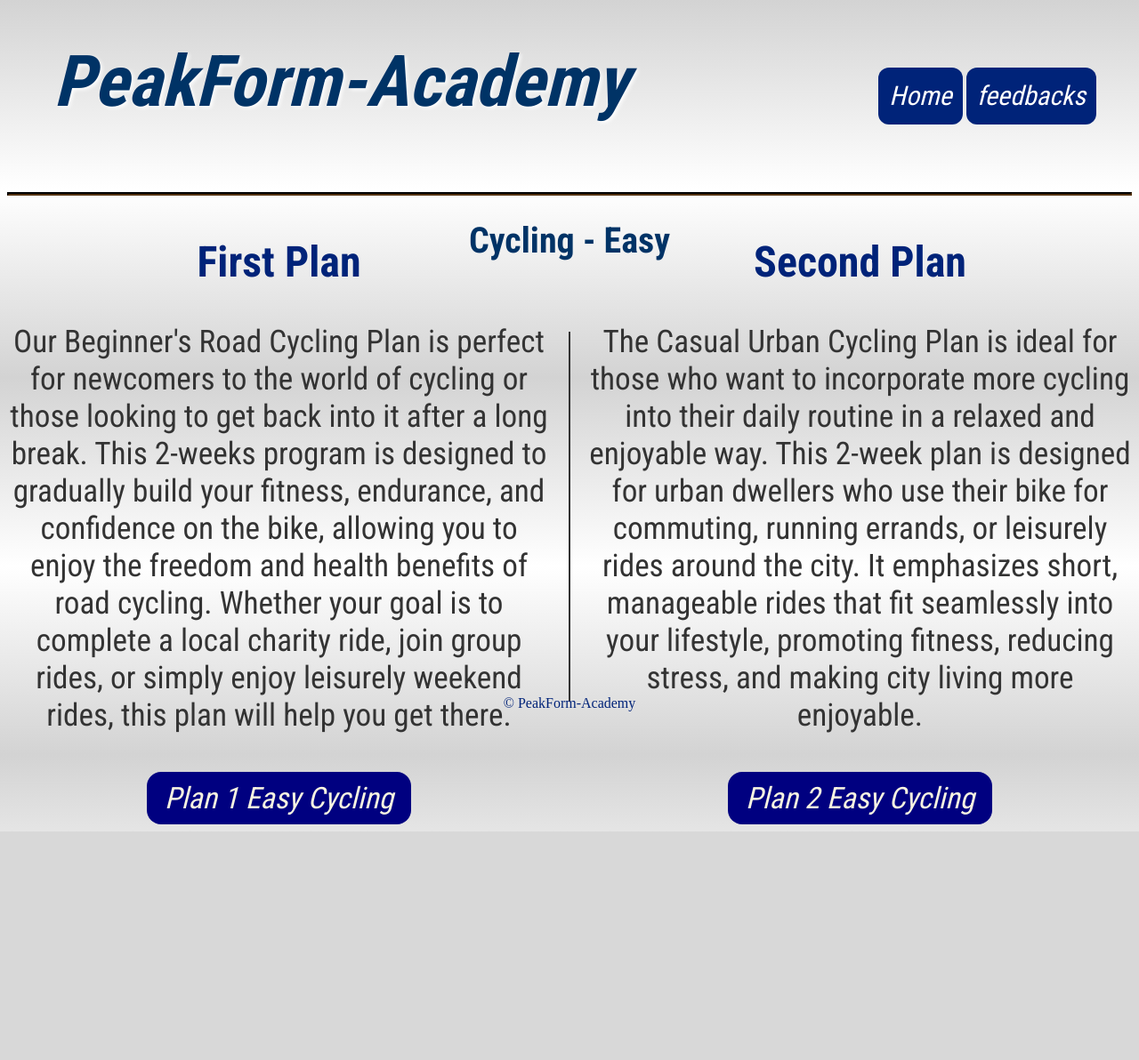
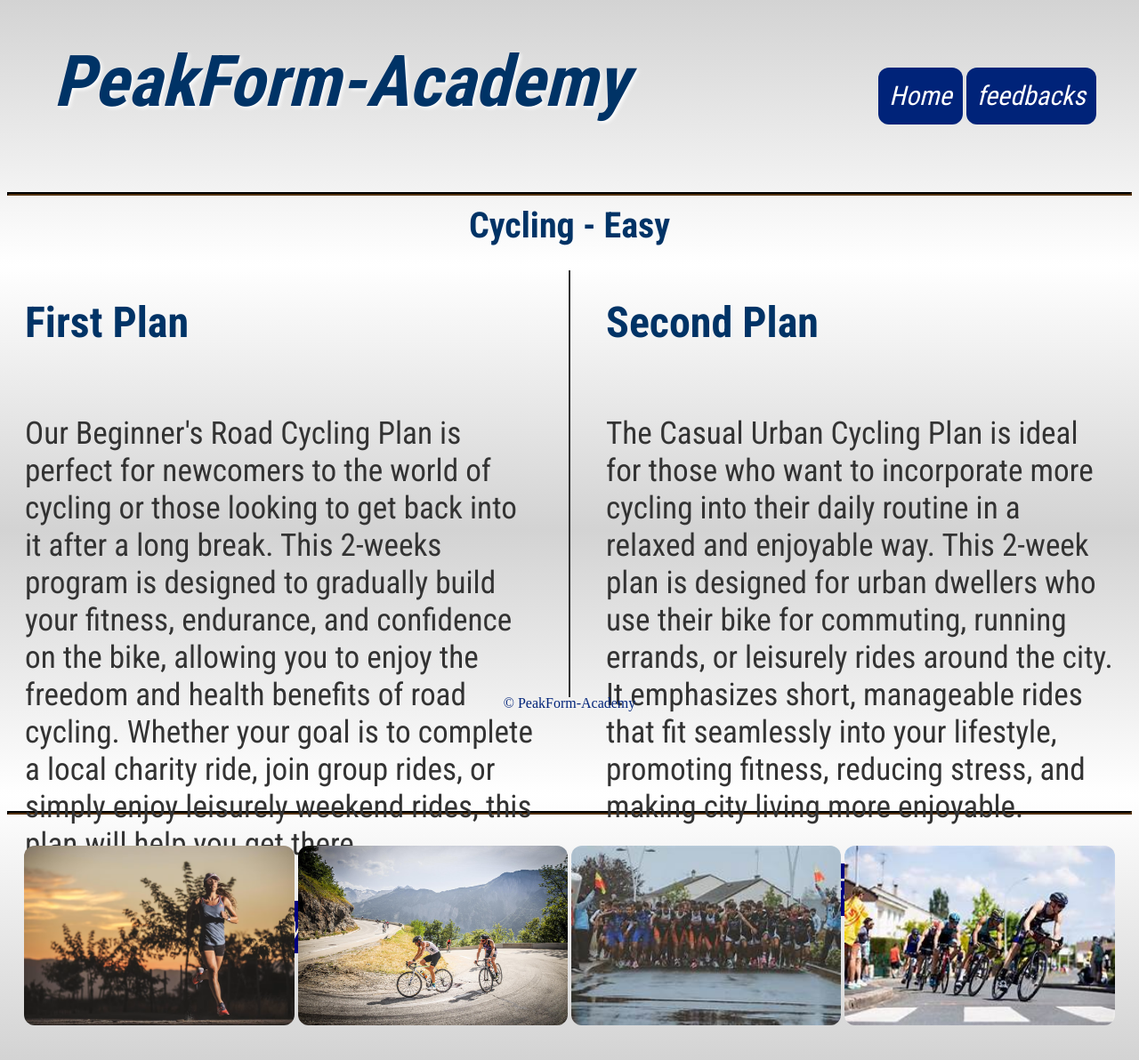
Before and after one commit to benjaMRW/PFA_git, a Flask app: page /level/1/1 in a window 1280 px wide. Shown: the whole page at 89% size. Before the commit the page ends 935 px from the top, so only its background shows below. Run offline with Flask 3, Linux system fonts and the light colour scheme; data comes from the database, SQL or seed files in the repository; both versions use the stored data as it was after the commit.

Commit message:
i finish the website purpose now i going to improve it with details

```diff
--- a/TPTI/routes.py
+++ b/TPTI/routes.py
@@ -1,6 +1,7 @@
-from flask import Flask, render_template, request, redirect, url_for, session
+from flask import Flask, render_template, request, redirect, url_for, session, jsonify
 import sqlite3
 from datetime import datetime
+import re
 app = Flask(__name__)
 
 @app.route('/')
@@ -67,6 +68,52 @@ def plan(id1, id2, id3):
 
     return render_template('plan.html', sports=sports_data, level=level_data, plan=plan_data)
 
+bad_names = [
+    'racistname',
+    'offensivename',
+    'vulgarnickname',
+    'inappropriatename',
+    'insultingalias',
+    'discriminatoryname',
+    'expletivehandle',
+    'offensivehandle',
+    'tabooname',
+    'bannedname',
+    'inflammatoryterm',
+    'disrespectfulname',
+    'hatespeechname',
+    'profanepersona',
+    'defamatoryname',
+    'obscenehandle',
+    'controversialalias',
+    'derogatoryname',
+    'explicitnickname',
+    'provocativename'
+]
+bad_words = [
+    'abuse',
+    'asshole',
+    'bastard',
+    'bitch',
+    'cock',
+    'cunt',
+    'damn',
+    'dick',
+    'fuck',
+    'jerk',
+    'piss',
+    'shit',
+    'slut',
+    'whore',
+    'nigger',
+    'faggot',
+    'retard',
+    'spastic',
+    'twat',
+    'wanker'
+    # Add more words as necessary
+]
+
 @app.route('/feedback', methods=['POST'])
 def submit_feedback():
     username = request.form.get('username')
@@ -75,6 +122,10 @@ def submit_feedback():
 
     if not username or not content or not plan:
         return "Username, content, and plan are required", 400
+
+    # Check for bad words in the content
+    if has_bad_words(content):
+        return jsonify({'error': 'Feedback contains inappropriate content'}), 400
 
     conn = sqlite3.connect('PFA.db')
     cursor = conn.cursor()
@@ -103,10 +154,17 @@ def display_feedback():
 
     return render_template('DisplayFeedback.html', feedbacks=formatted_feedbacks)
 
-def format_name(username):
-    return username.replace('[', '').replace(']', '')
+# Function to check for bad words
+def has_bad_words(feedback):
+    # Convert feedback to lowercase to make the filter case-insensitive
+    feedback_lower = feedback.lower()
 
+    # Check if feedback contains any of the bad words
+    for word in bad_words:
+        if re.search(r'\b' + re.escape(word) + r'\b', feedback_lower):
+            return True  # Found a bad word
 
+    return False  # No bad words found
 
 if __name__ == '__main__':
     app.run(debug=True)
--- a/TPTI/static/css/style.css
+++ b/TPTI/static/css/style.css
@@ -6,6 +6,16 @@ h1{
   font-family: 'Roboto Condensed', sans-serif;
   font-size: 250%;
   color: #003366;
+  clear: both;
+  margin-top: 10px; /* Add some space above headings */
+}
+h2
+{
+  font-family: 'Roboto Condensed', sans-serif;
+  font-size: 280%;
+  color: #003366;
+  clear: both;
+  margin-top: 10px; /* Add some space above headings */
 }
 p{
   font-family: 'Roboto Condensed', sans-serif;
@@ -159,15 +169,37 @@ img{
 
 .container {
   display: flex;
-  align-items: center;
   justify-content: center;
-  height: 65vh; /* Full viewport height for demonstration */
+
+  align-items: stretch;
+
 }
+.tall-container {
+  height: 75vh; /* Adjust height for tall container */
+}
+.short-container {
+  height: auto; /* Adjust height for short container */
+  margin: 10px;
+}
+
 .content {
   flex: 1;
-  padding: 15x;
-  text-align: center;
+  padding: 20px;
+  text-align: auto;
+  height: auto;
+  box-sizing: border-box;
 }
+.content.left,
+.content.right {
+    display: flex;
+    flex-direction: column;
+    height: auto
+}
+.left
+{
+text-align: left;
+}
+
 .vertical-line {
   width: 2px;
   background-color: #333;
--- a/TPTI/templates/level.html
+++ b/TPTI/templates/level.html
@@ -2,31 +2,29 @@
 {%block content%}
 <!DOCTYPE html>
 <html lang="en">
-<head>
 
-</head>
 <body>
     <center><h1>{{ sports[1] }} - {{ level[1] }}</h1></center>
 
 
     {% if sports[0] == 2 and level[0] == 1 %}
-    <div class="container">
-        <div class="content">
+    <div class="container tall-container">
+        <div class="content left">
             <h2>First Plan</h2>
             <P>Overview:
                 This beginner's 5K training plan is designed for those who are new to running or looking to ease back into it after a break. The plan spans 2-weeks, gradually building your endurance and strength to help you comfortably run a 5K (3.1 miles) by the end of the program. Each week includes a mix of walking and running, with rest days to ensure proper recovery.</P>
-             <button class="button">
+             <center><button class="button">
                  <a href="/plan/2/1/1">Plan 1 Easy {{ sports[1] }}</a>
-             </button>
+             </button></center>
         </div>
 
         <div class="vertical-line"></div>
-        <div class="content">
+        <div class="content right">
             <h2>Second Plan</h2>
             <p>The Casual Park Runner's Plan is perfect for those who enjoy a relaxed approach to running and want to build or maintain a consistent running habit. This plan is designed for people who enjoy running as a way to stay active and unwind, without the pressure of a race or strict training regimen. The plan spans 2-weeks and includes a mix of running, walking, and rest days to promote a healthy, balanced lifestyle.</p>
-            <button class="button">
+            <center><button class="button">
                 <a href="/plan/2/1/2">Plan 2 Easy {{ sports[1] }}</a>
-            </button>
+            </button></center>
         </div>
     </div>
 
@@ -34,45 +32,45 @@
     {% endif %}
 
     {% if sports[0] == 2 and level[0] == 2 %}
-    <div class="container">
-        <div class="content">
+    <div class="container tall-container">
+        <div class="content left">
             <h2>First Plan</h2>
             <p>This Advanced Half Marathon Training Plan is tailored for experienced runners who want to improve their performance and achieve a personal best in their next half marathon. The plan spans 2-weeks, focusing on building speed, endurance, and strength through a mix of long runs, speed workouts, tempo runs, and cross-training. It's designed for runners who already have a solid base and can comfortably run 21km.</p>
-            <button class="button">
+            <center><button class="button">
                 <a href="/plan/2/2/3">Plan 1 hard {{ sports[1] }}</a>
-            </button>
+            </button></center>
         </div>
 
         <div class="vertical-line"></div>
 
-        <div class="content">
+        <div class="content right">
             <h2>Second Plan</h2>
             <p>The Advanced Speed Training Plan is designed for experienced runners aiming to improve their speed and overall performance in races ranging from 5K to half marathons. This 2-weeks program focuses on interval training, tempo runs, hill workouts, and sprints to develop speed, power, and agility. It’s suitable for runners who already have a solid mileage base and are looking to push their limits.</p>
-            <button class="button">
+            <center><button class="button">
                 <a href="/plan/2/2/4">Plan 2 hard {{ sports[1] }}</a>
-            </button>
+            </button></center>
         </div>
     </div>
 
     {% endif %}
 
     {% if sports[0] == 1 and level[0] == 1 %}
-    <div class="container">
-        <div class="content">
+    <div class="container tall-container">
+        <div class="content left">
             <h2>First Plan</h2>
             <p>Our Beginner's Road Cycling Plan is perfect for newcomers to the world of cycling or those looking to get back into it after a long break. This 2-weeks program is designed to gradually build your fitness, endurance, and confidence on the bike, allowing you to enjoy the freedom and health benefits of road cycling. Whether your goal is to complete a local charity ride, join group rides, or simply enjoy leisurely weekend rides, this plan will help you get there.</p>
-            <button class="button">
+            <center><button class="button">
                 <a href="/plan/2/3/5">Plan 1 Easy {{ sports[1] }}</a>
-            </button>
+            </button></center>
         </div>
 
         <div class="vertical-line"></div>
-        <div class="content">
+        <div class="content right">
             <h2>Second Plan</h2>
             <p>The Casual Urban Cycling Plan is ideal for those who want to incorporate more cycling into their daily routine in a relaxed and enjoyable way. This 2-week plan is designed for urban dwellers who use their bike for commuting, running errands, or leisurely rides around the city. It emphasizes short, manageable rides that fit seamlessly into your lifestyle, promoting fitness, reducing stress, and making city living more enjoyable.</p>
-            <button class="button">
+            <center><button class="button">
                 <a href="/plan/2/3/6">Plan 2 Easy {{ sports[1] }}</a>
-            </button>
+            </button></center>
         </div>
     </div>
 
@@ -80,34 +78,42 @@
     {% endif %}
 
     {% if sports[0] == 1 and level[0] == 2 %}
-    <div class="container">
-        <div class="content">
+    <div class="container tall-container">
+        <div class="content right">
             <h2>First Plan</h2>
             <P>this first plan is an Advanced Endurance Cycling Plan, designed for seasoned cyclists looking to push their limits and achieve peak performance. This plan focuses on building exceptional endurance, improving cardiovascular fitness, and enhancing overall cycling efficiency. Whether you're preparing for a long-distance event or simply aiming to boost your stamina, this plan will help you reach your goals.</P>
-            <button class="button">
+            <center><button class="button">
                 <a href="/plan/2/4/7">Plan 1 hard {{ sports[1] }}</a>
-            </button>
+            </button></center>
         </div>
 
         <div class="vertical-line"></div>
-        <div class="content">
+        <div class="content left">
             <h2>Second Plan</h2>
             <p>this second plan is an Advanced Interval Training Plan, specifically designed for experienced cyclists aiming to enhance their speed, power, and overall performance through high-intensity interval training (HIIT). This plan leverages the benefits of interval workouts to boost your anaerobic threshold, increase your VO2 max, and sharpen your competitive edge. Perfect for those targeting race preparation or seeking significant performance gains in a structured, time-efficient manner.</p>
-            <button class="button">
+            <center><button class="button">
                 <a href="/plan/2/4/8">Plan 2 hard {{ sports[1] }}</a>
-            </button>
+            </button></center>
+
         </div>
     </div>
 
 
 
     {% endif %}
+</body>
+
+<hr>
+<p></p>
+
+<center>
+    <img src="/static/images/duathlon-running.jpg" width="24%" alt="running">
+    <img src="/static/images/duathlon-cycling.jpg" width="24%" alt="cycling">
+    <img src="/static/images/duathlon-running2.jpg" width="24%" alt="running">
+    <img src="/static/images/duathlon-cycling2.jpg" width="24%" alt="cycling">
+</center>
+<p></p>
 
 
-
-</body>
 </html>
-
-
-
 {%endblock%}
```
Also changed, not shown: other parts of TPTI/static/css/style.css (+31 -0 lines), TPTI/templates/home.html (+36 -16 lines), TPTI/templates/name.html (deleted, +0 -11 lines), TPTI/templates/plan.html (+32 -4 lines), TPTI/templates/sport.html (+13 -5 lines), TPTI/PFA.db, TPTI/static/images/coach.jpg (added), TPTI/static/images/coaching.jpg (added), TPTI/static/images/coaching2.jpg (added), TPTI/static/images/cycling-home.webp (added), TPTI/static/images/opinions.png (added), TPTI/static/images/opinnion.jpg (added), TPTI/static/images/trainer.jpg (added).
